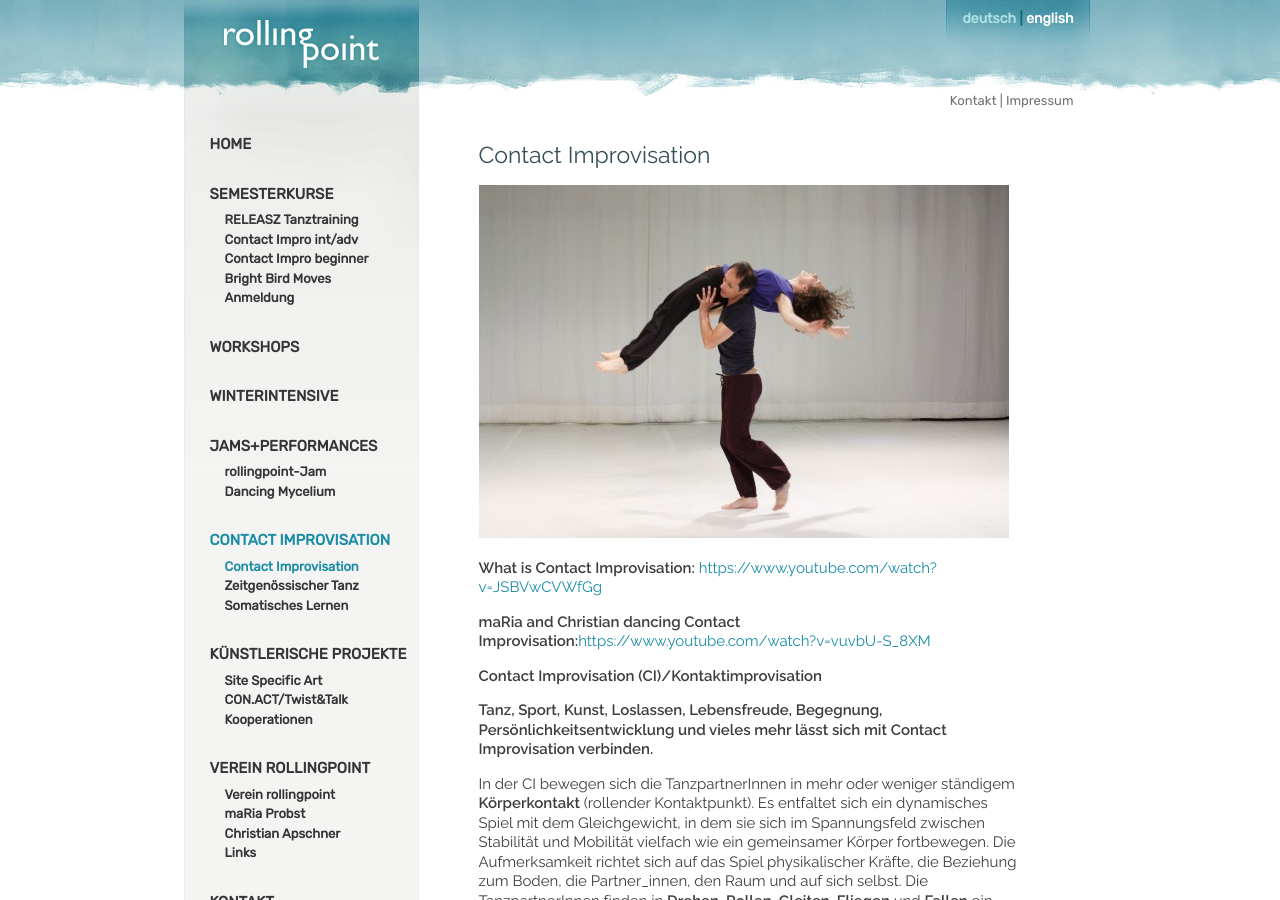
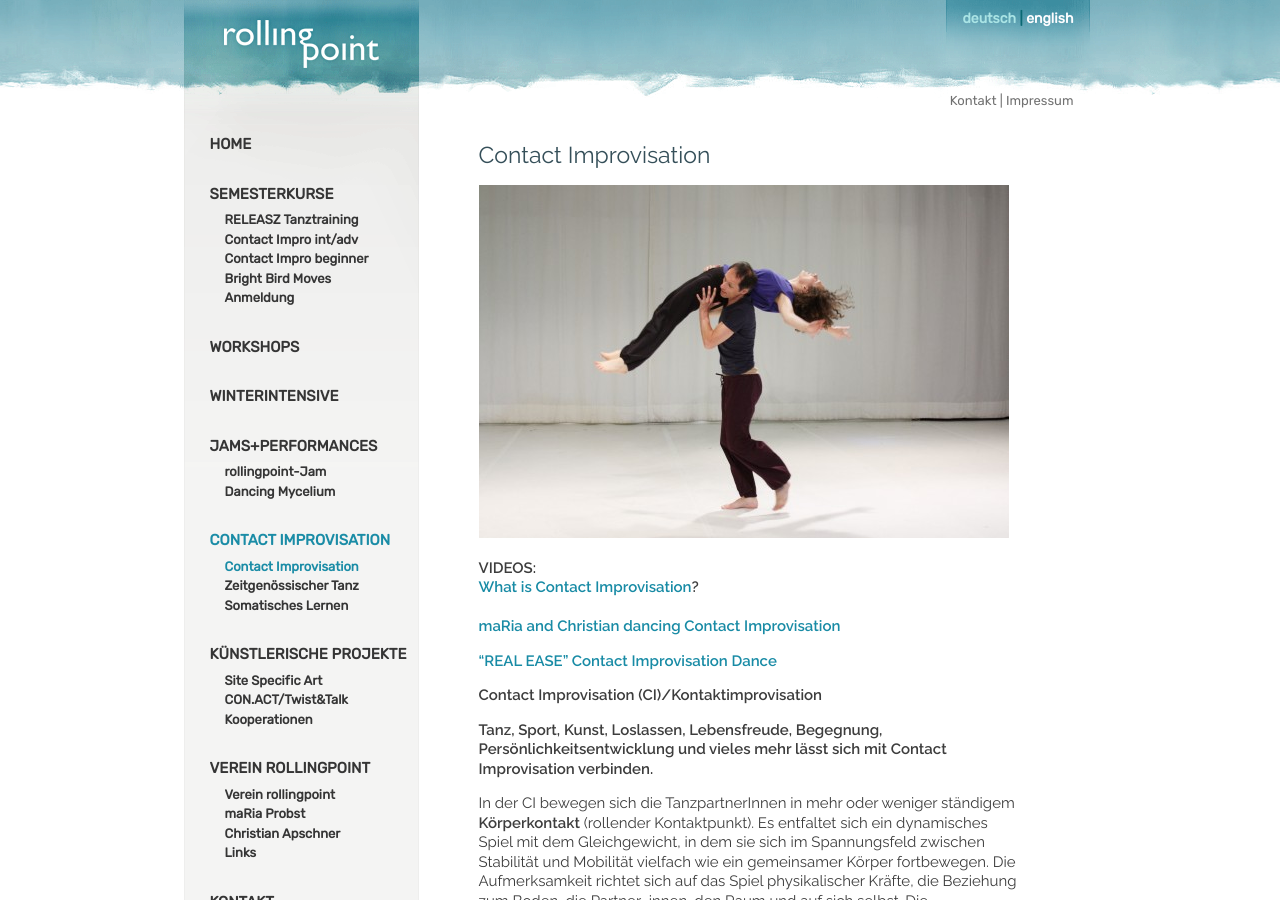
Before and after one commit to manulari/rollingpointat, a Jekyll site: the page built from _pages_de/contact-improvisation.md, in a window 1280 px wide and 900 px high. Built offline with Jekyll 4.4.1, drawn with Linux system fonts in a browser that asks for light colours; comment, search, counter and statistics services are not loaded.

Commit message:
Update page (de) “contact-improvisation”

```diff
--- a/_pages_de/contact-improvisation.md
+++ b/_pages_de/contact-improvisation.md
@@ -7,9 +7,12 @@ other_lang: /en/contact-improvisation
 
 ![](/assets/uploads/home_1940-2.jpg)
 
-**What is Contact Improvisation:** <https://www.youtube.com/watch?v=JSBVwCVWfGg>
+**VIDEOS:**\
+**[What is Contact Improvisation](<https://www.youtube.com/watch?v=JSBVwCVWfGg>)?**\
+\
+**[maRia and Christian dancing Contact Improvisation](<https://www.youtube.com/watch?v=vuvbU-S_8XM>)**
 
-**maRia and Christian dancing Contact Improvisation:**<https://www.youtube.com/watch?v=vuvbU-S_8XM>
+**["REAL EASE" Contact Improvisation Dance](https://www.youtube.com/watch?v=Hm2UlFli3fQ&list=RDHm2UlFli3fQ&start_radio=1)**
 
 **Contact Improvisation (CI)/Kontaktimprovisation**
 
```
